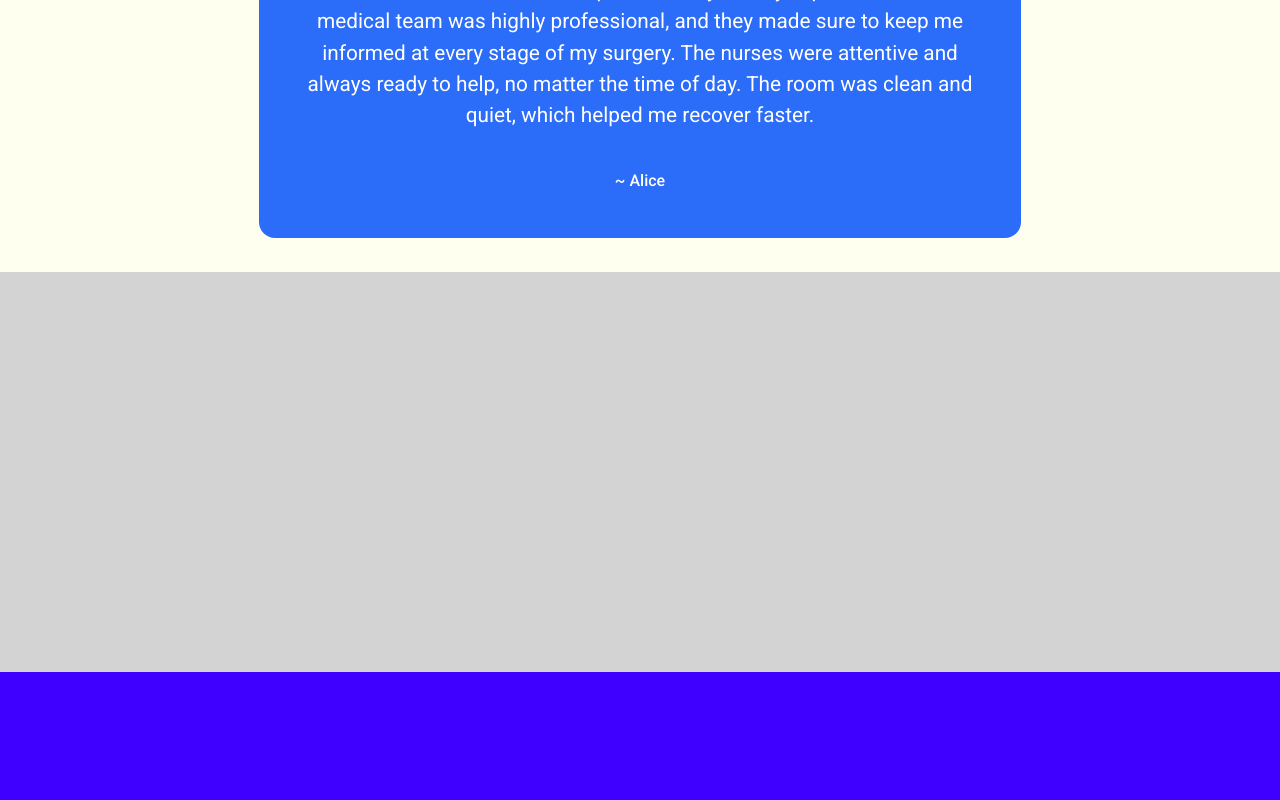
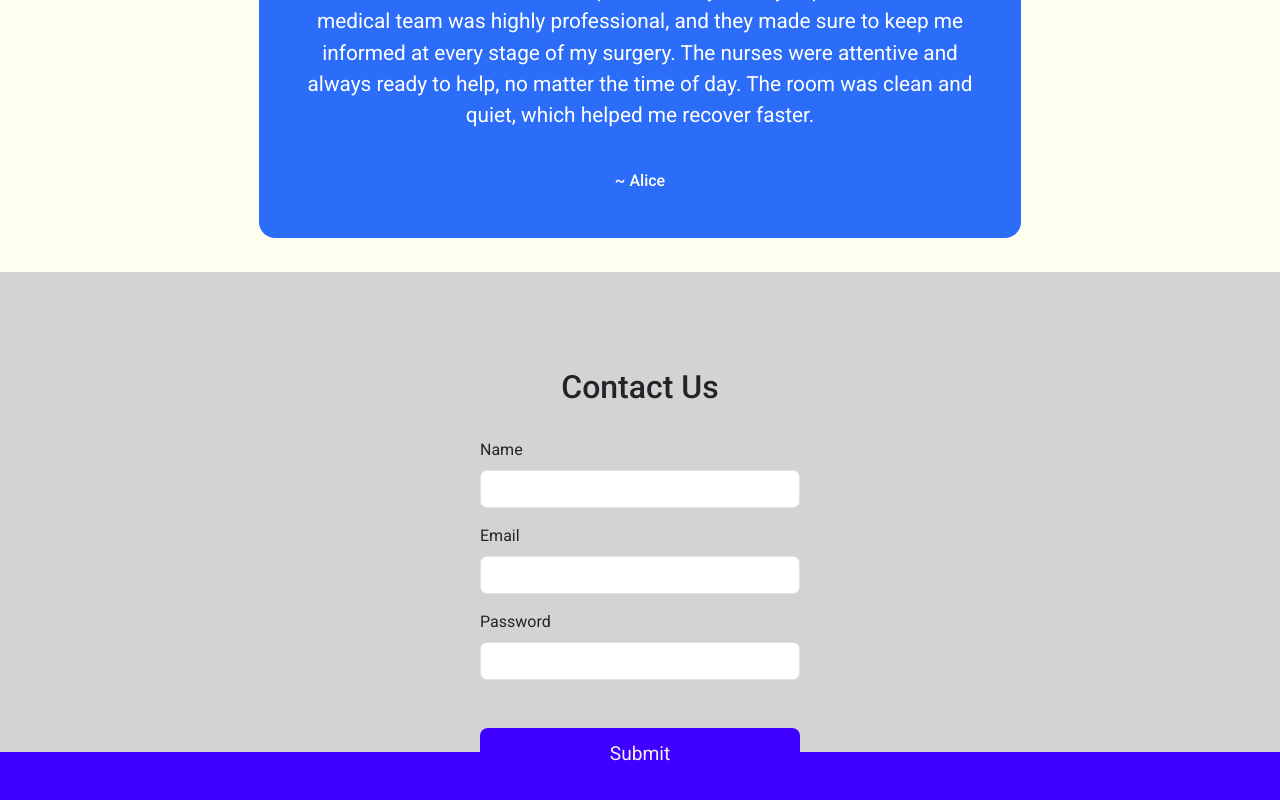
Before and after one commit to kirankumar-Matham96/healthcare-management-react-app, a React (Create React App) app: page /home in a window 1280 px wide. Shown: the part 1908-2708 px from the top of the page. Built offline with nearby package versions, Linux system fonts and the light colour scheme.

Commit message:
feat: added contacts form in home page

```diff
--- a/src/App.css
+++ b/src/App.css
@@ -82,3 +82,9 @@ a {
   padding: 1rem 1.5rem;
   background-color: var(--bg-white);
 }
+.submit-btn{
+  margin-top: 2rem;
+  background-color: var(--primary);
+  color: var(--text-white);
+  font-size: 1.2rem;
+}
--- /dev/null
+++ b/src/components/ContactForm/index.jsx
@@ -0,0 +1,79 @@
+import { useState, useRef } from "react";
+import Form from "react-bootstrap/Form";
+import { Button } from "../Button";
+import formStyles from "./index.module.css";
+
+export const ContactForm = () => {
+  //   const [name, setName] = useState("");
+  //   const [email, setEmail] = useState("");
+  //   const [password, setPassword] = useState("");
+  const nameRef = useRef();
+  const emailRef = useRef();
+  const passwordRef = useRef();
+
+  const handleName = () => {};
+
+  const handleEmail = () => {};
+
+  const handlePassword = () => {};
+
+  const handleFormSubmit = (e) => {
+    e.preventDefault();
+
+    const data = {
+      name: nameRef.current.value,
+      email: emailRef.current.value,
+      password: passwordRef.current.value,
+    };
+
+    /*{
+
+        do something here (send the data to an API)
+
+    }*/
+
+    // reset the form
+    nameRef.current.value = "";
+    emailRef.current.value = "";
+    passwordRef.current.value = "";
+    nameRef.current.focus();
+  };
+
+  return (
+    <>
+      <Form className={formStyles.form} onSubmit={handleFormSubmit}>
+        <Form.Label htmlFor="inputName">Name</Form.Label>
+        <Form.Control
+          type="text"
+          ref={nameRef}
+          onChange={handleName}
+          id="inputName"
+          aria-describedby="nameHelpBlock"
+        />
+        <Form.Label htmlFor="inputEmail" className="mt-3">
+          Email
+        </Form.Label>
+        <Form.Control
+          type="email"
+          onChange={handleName}
+          ref={emailRef}
+          id="inputEmail"
+          aria-describedby="emailHelpBlock"
+        />
+        <Form.Label htmlFor="inputPassword5" className="mt-3">
+          Password
+        </Form.Label>
+        <Form.Control
+          className="mb-3"
+          onChange={handlePassword}
+          ref={passwordRef}
+          type="password"
+          id="inputPassword5"
+          aria-describedby="passwordHelpBlock"
+        />
+        <Button class="btn submit-btn">Submit</Button>
+        {/* <Form.Control type="submit" aria-describedby="submitHelpBlock" /> */}
+      </Form>
+    </>
+  );
+};
--- /dev/null
+++ b/src/components/ContactForm/index.module.css
@@ -0,0 +1,4 @@
+.form {
+  display: flex;
+  flex-direction: column;
+}
--- a/src/pages/Home/index.jsx
+++ b/src/pages/Home/index.jsx
@@ -2,6 +2,7 @@ import { CarouselComponent } from "../../components/CarouselComponent";
 import { Button } from "../../components/Button";
 import { CustomCard } from "../../components/Card";
 import homeStyles from "./index.module.css";
+import { ContactForm } from "../../components/ContactForm";
 
 export const Home = () => {
   const imageSet = [
@@ -107,7 +108,10 @@ export const Home = () => {
         <h2 className={homeStyles.h2}>What Our Patients Say</h2>
         <CarouselComponent feedback={feedback} />
       </section>
-      <section className={homeStyles.contacts}></section>
+      <section className={homeStyles.contacts}>
+        <h2 className={homeStyles.h2}>Contact Us</h2>
+        <ContactForm />
+      </section>
       <footer className={homeStyles.footer}></footer>
     </div>
   );
--- a/src/pages/Home/index.module.css
+++ b/src/pages/Home/index.module.css
@@ -65,8 +65,8 @@ p {
   height: 60vh;
 }
 .contacts {
-  padding: 6rem;
-  height: 50vh;
+  padding: 6rem 30rem;
+  height: 60vh;
   background-color: var(--light-gray);
 }
 .footer {
```
